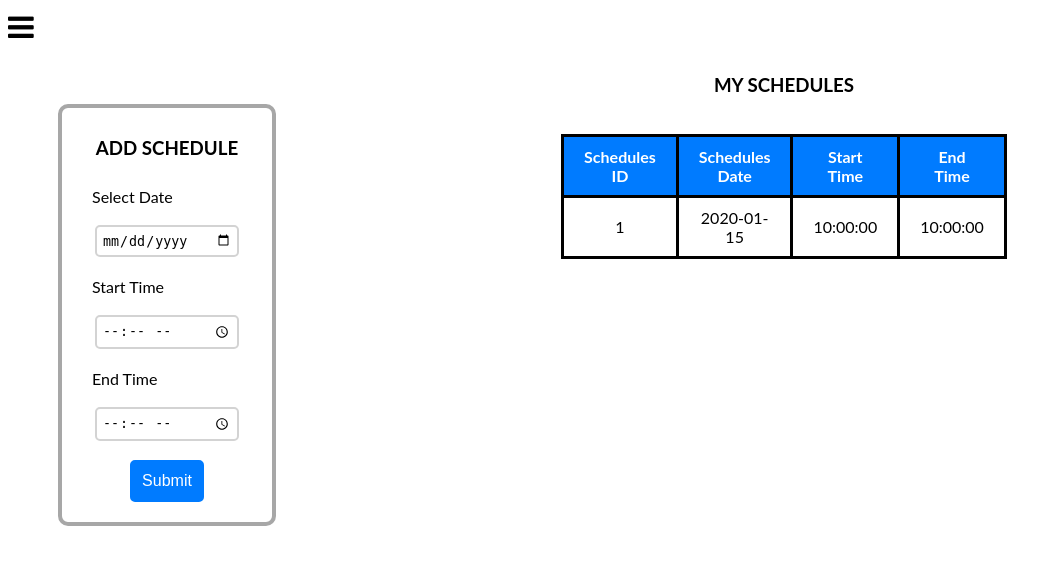
After one commit to mccvliqht/Updated-Clinic-System, a PHP site: page /doc_page/Schedules.php in a window 1280 px wide. The commit adds this page. Shown: the top 565 px of the page, without its empty margins (0-1062 px from the left). Run offline with PHP 8.4, Linux system fonts and the light colour scheme; tables that the repository leaves empty hold one stand-in row (values such as "Sample post").

Commit message:
update the doc page(add some php file and rename Schedules as php file)

```diff
--- /dev/null
+++ b/doc_page/Schedules.php
@@ -0,0 +1,103 @@
+<!DOCTYPE html>
+<html lang="en">
+<head>
+    <meta charset="UTF-8">
+    <meta name="viewport" content="width=device-width, initial-scale=1.0">
+    <title>Schedules</title>
+    <link rel="stylesheet" href="doc_style.css">
+    <link rel="icon" href="LogoClinic.png" type="image/png">
+    <link rel="stylesheet" href="https://cdnjs.cloudflare.com/ajax/libs/font-awesome/4.7.0/css/font-awesome.min.css">
+    <span style="font-size:30px;cursor:pointer" onclick="openNav()"><i class="fa fa-bars"></i></span>
+
+</head>
+    <body>
+    <div id="mySidenav" class="sidenav">
+      <img src="Logo.png" id="mylogo" alt="Soriano Clinic logo">
+      <a href="javascript:void(0)" class="closebtn" onclick="closeNav()">&times;</a>
+      <a href="Doctor profile.html"><i class="fa fa-user-circle"></i>Doctor Name</a>
+      <a href="doctor_landing_page.php"><i class="fa fa-home"></i>Home</a>
+      <a href="Schedules.html"><i class="fa fa-calendar"></i>Schedules</a>
+      <a href="Patient.html"><i class="fa fa-users"></i>Patients</a>
+      <span title="Logout"><i id="logout" class="fa fa-sign-out"></i></span>
+    </div>
+
+  <div id="schedContainer">
+    <div id="mainSched">
+
+      <h3>ADD SCHEDULE</h3>
+      <form action="insert_schedule.php" method="post">
+        <div class="boxSched">
+          <label for="date">Select Date</label><br>
+          <input type="date" name="date"><br>
+        </div>
+
+        <div class="boxSched">
+          <label for="time">Start Time</label><br>
+          <input type="time" name="start_time"><br>
+        </div>
+
+        <div class="boxSched">
+          <label for="">End Time</label><br>
+          <input type="time" name="end_time"><br><br>
+          <input type="submit" value="Submit"><br>
+        </div>
+
+
+      </form>
+
+    </div>
+
+    <div id="tableSched">
+    <h3>MY SCHEDULES</h3><br>
+      <table>
+          <tr>
+              <th>Schedules ID</th>
+              <th>Schedules Date</th>
+              <th>Start Time</th>
+              <th>End Time</th>
+          </tr>
+          <?php include 'display_doc_schedules.php'; ?>
+          <?php
+            $result = $conn->query($sql);
+
+            // Check if query was successful
+            if ($result === false) {
+                die("Error executing the query: " . $conn->error);
+            }
+
+
+            if ($result->num_rows > 0) {
+                while($row = $result->fetch_assoc()) {
+                    echo "<tr>";
+                    echo "<td>".$row["sched_id"]."</td>";
+                    echo "<td>".$row["sched_date"]."</td>";
+                    echo "<td>".$row["start_time"]."</td>";
+                    echo "<td>".$row["end_time"]."</td>";
+                  echo "</tr>";
+              }
+          } else {
+              echo "<tr><td colspan='3'>No records found</td></tr>";
+          }
+
+          $result->free();
+
+          // Close connection
+          $conn->close();
+
+          ?>
+      </table>
+    </div>
+  </div>
+
+    <script>
+    function openNav() {
+      document.getElementById("mySidenav").style.width = "250px";
+    }
+
+    function closeNav() {
+      document.getElementById("mySidenav").style.width = "0";
+    }
+    </script>
+
+    </body>
+</html>
--- /dev/null
+++ b/doc_page/display_doc_schedules.php
@@ -0,0 +1,11 @@
+<?php
+$conn = new mysqli('localhost', 'root', '', 'dbclinic');
+if ($conn->connect_error) {
+    die("Connection failed: " . $conn->connect_error);
+}
+
+$sql = "SELECT sched_id, sched_date, start_time, end_time FROM tblschedule";
+$result = $conn->query($sql);
+
+
+?>
--- a/doc_page/doc_style.css
+++ b/doc_page/doc_style.css
@@ -90,9 +90,14 @@ body {
 
 /*Doc Schedules*/
 
+#schedContainer {
+  display: flex;
+}
+
 #mainSched {
   margin: 20px;
-  margin-left: 30px;
+  margin-left: 50px;
+  margin-top: 60px; /* Adjust top margin to move the form down */
   padding: 10px;
   border: 4px solid rgb(167, 167, 167);
   width: 190px;
@@ -136,3 +141,32 @@ input[type="submit"] {
   font-size: 16px;
   cursor: pointer;
 }
+
+#tableSched {
+  display: table;
+  margin: 10px auto 10px; /* Adjust top margin to move the table up slightly */
+  text-align: center; /* Center the content inside the table */
+}
+
+#tableSched table {
+  border-collapse: collapse;
+  width: 50%; /* Adjust as needed */
+  margin: 0 auto; /* Center the table inside its container */
+}
+
+#tableSched table, #tableSched th, #tableSched td {
+  border: 3px solid black;
+  padding: 10px 20px 10px;
+  text-align: center;
+}
+
+
+
+#tableSched th {
+  background-color: #007bff;
+  color: white;
+}
+
+#tableSched h3 {
+  margin-top: 20px; /* Adjust as needed */
+}
```
Also changed, not shown: doc_page/Schedules.html (deleted, +0 -60 lines), doc_page/insert_schedule.php (added, +37 -0 lines).
